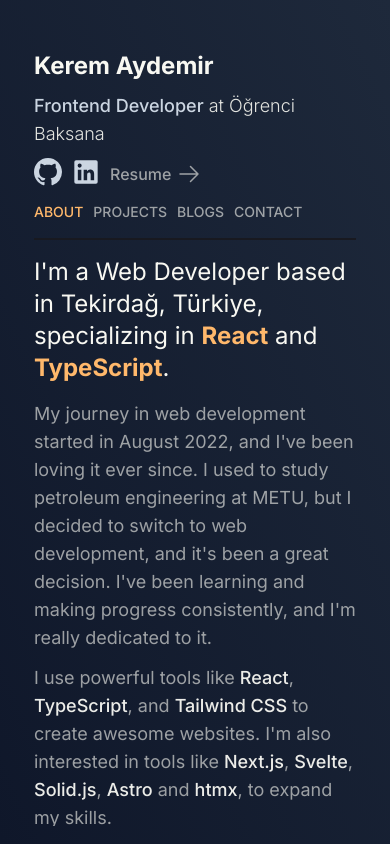
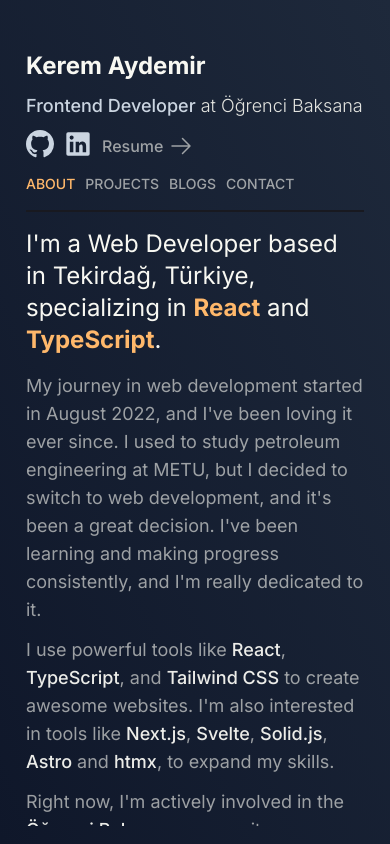
Before and after one commit to keremaydemir123/portfolio, a Next.js app: page / in a window 390 px wide. Built offline with nearby package versions, Linux system fonts and the light colour scheme.

Commit message:
feat: smaller padding in mobile

```diff
--- a/components/MainLayout.tsx
+++ b/components/MainLayout.tsx
@@ -7,7 +7,7 @@ function MainLayout({ children }: { children: React.ReactNode }) {
     <AppProvider>
       <main className="flex md:flex-row flex-col min-h-screen max-w-screen-xl mx-auto gap-4">
         <Sidebar />
-        <div className="relative overflow-hidden overflow-y-auto lg:pt-20 py-8 md:flex-[2] w-full h-full px-4 mx-auto">
+        <div className="relative overflow-hidden overflow-y-auto lg:pt-20 py-8 md:px-4 px-2 md:flex-[2] w-full h-full mx-auto">
           <Mobile />
           <div className="prose">{children}</div>
         </div>
```
